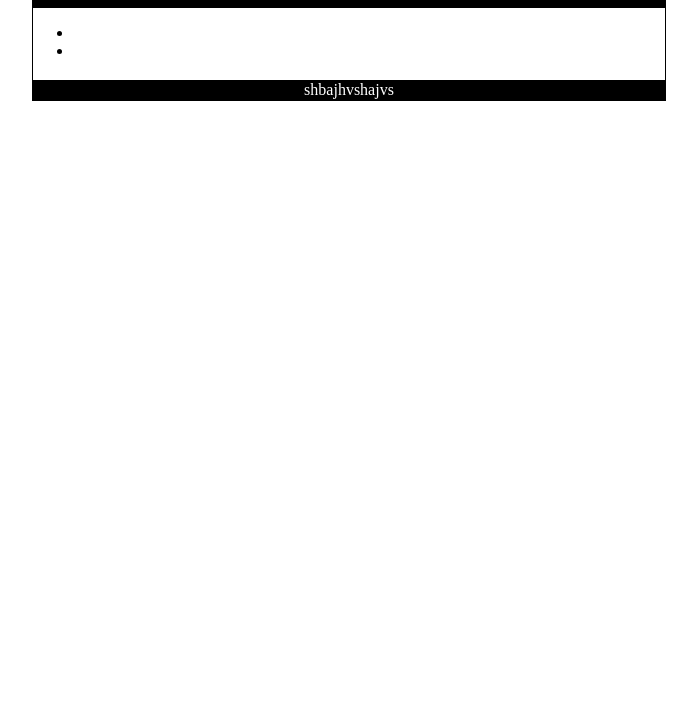
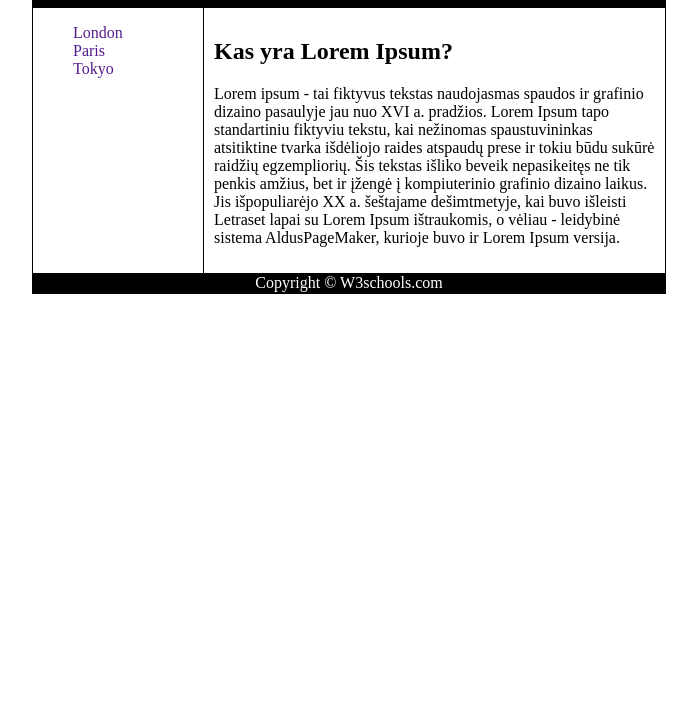
Before and after one commit to DayMoonDR/Namu-darbas3, a plain HTML site: page index.html in a window 1280 px wide. Shown: the part 90-800 px from the top of the page, without its empty margins (291-988 px from the left). Drawn offline with Linux system fonts and the light colour scheme.

Commit message:
Pabeges i sona

```diff
--- a/css/Namu darbas3.css
+++ b/css/Namu darbas3.css
@@ -12,5 +12,18 @@ header, footer {
 }
 
 nav {
+    float: left;
+    max-width: 160px;
+}
 
+nav, ul, a {
+    list-style-type: none;
+    text-decoration: none;
 }
+
+article {
+    margin-left: 170px;
+    border-left: 1px solid black;
+    padding: 10px;
+    overflow: hidden;
+}
--- a/index.html
+++ b/index.html
@@ -6,23 +6,30 @@
 <link rel="stylesheet" type="text/css" href="css/Namu%20darbas3.css">
 <div class="container">
     <header>
-    <h1>jkdbajksbaj</h1>
+    <h1>City Gallery</h1>
     </header>
+    <nav>
     <ul>
         <li>
-            <a href=""></a>
+            <a href="">London</a>
         </li>
         <il>
-            <a href=""></a>
+            <a href="">Paris</a>
         </il>
-        <li><a href=""></a>
+        <li><a href="">Tokyo</a>
         </li>
     </ul>
+    </nav>
     <article>
-        <h1></h1>
-        <p></p>
+        <h1>Kas yra Lorem Ipsum?</h1>
+        <p>Lorem ipsum - tai fiktyvus tekstas naudojasmas spaudos ir grafinio dizaino pasaulyje jau nuo XVI a. pradžios.
+            Lorem Ipsum tapo standartiniu fiktyviu tekstu, kai nežinomas spaustuvininkas atsitiktine tvarka išdėliojo
+            raides atspaudų prese ir tokiu būdu sukūrė raidžių egzempliorių. Šis tekstas išliko beveik nepasikeitęs ne
+        tik penkis amžius, bet ir įžengė į kompiuterinio grafinio dizaino laikus. Jis išpopuliarėjo XX a. šeštajame
+        dešimtmetyje, kai buvo išleisti Letraset lapai su Lorem Ipsum ištraukomis, o vėliau - leidybinė sistema AldusPageMaker,
+        kurioje buvo ir Lorem Ipsum versija.</p>
     </article>
-    <footer>shbajhvshajvs</footer>
+    <footer>Copyright &copy; W3schools.com</footer>
 
 
     </div>
```
